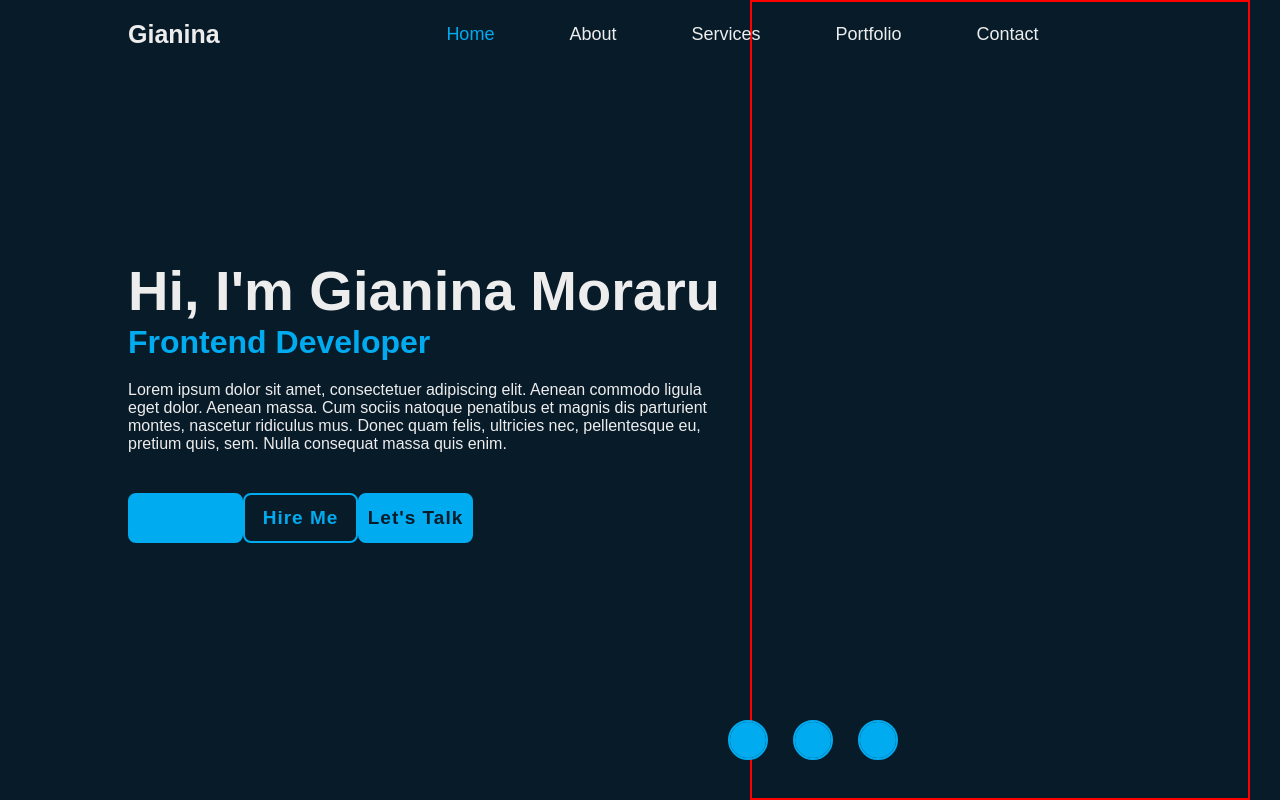
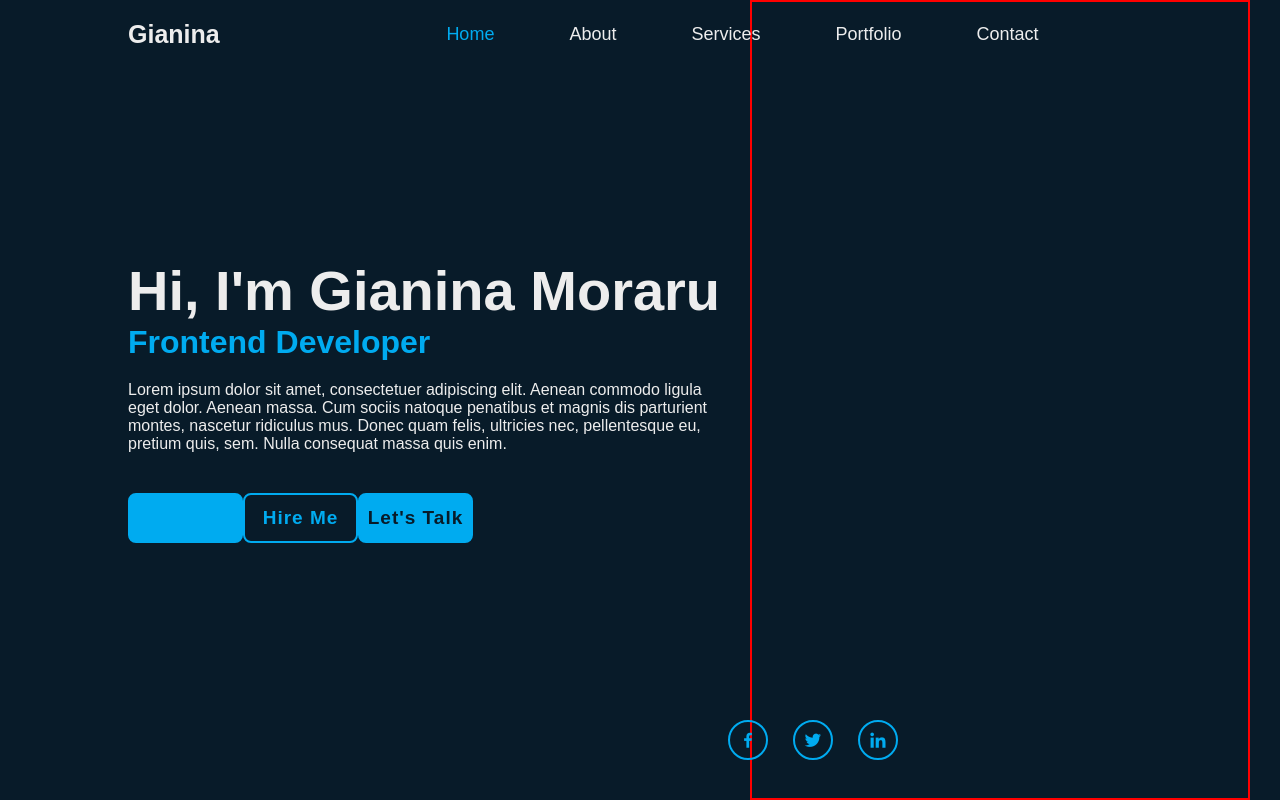
Before and after one commit to giamru/giamru.github.io, a plain HTML site: page index.html in a window 1280 px wide. Drawn offline with nearby package versions, Linux system fonts and the light colour scheme.

Commit message:
change width value 100% > 0

```diff
--- a/styles.css
+++ b/styles.css
@@ -249,7 +249,7 @@ body {
     position: absolute;
     top: 0;
     left: 0;
-    width: 100%;
+    width: 0;
     height: 100%;
     background: #00abf0;
     z-index: -1;
```
